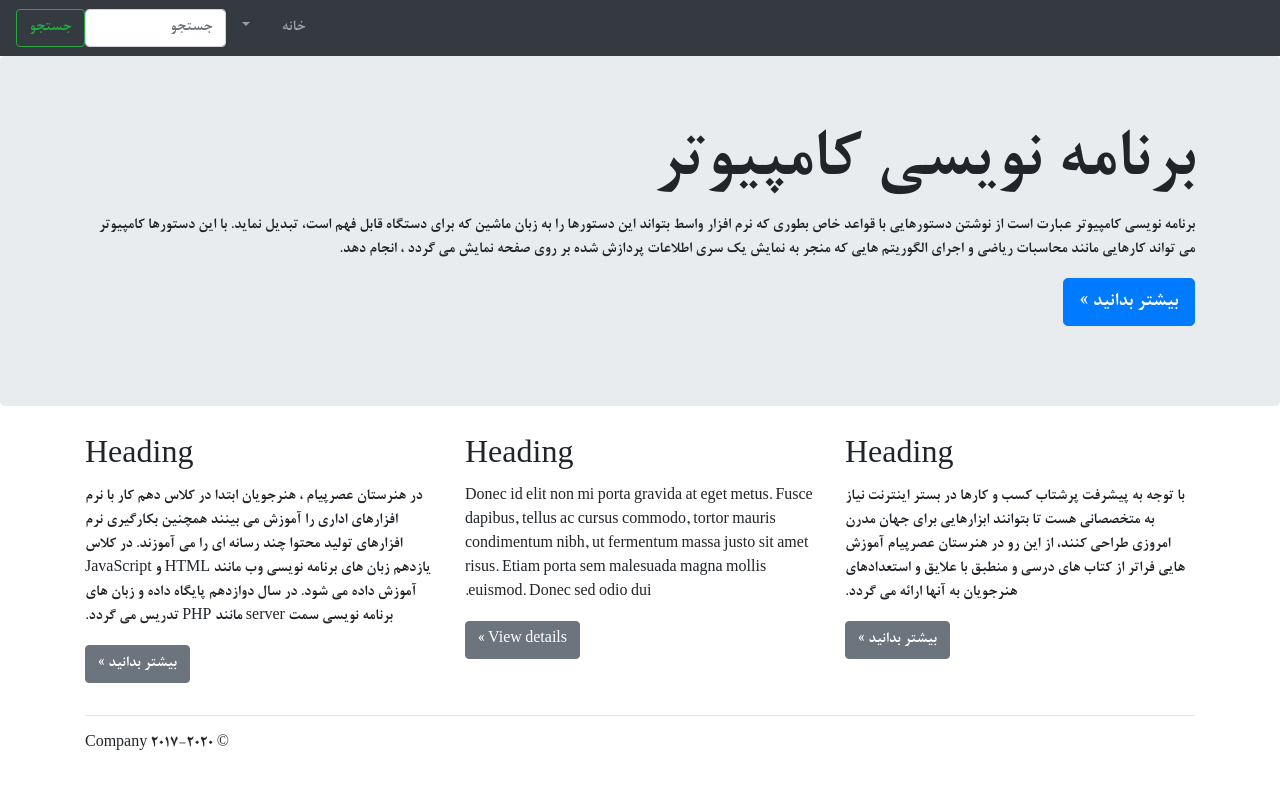
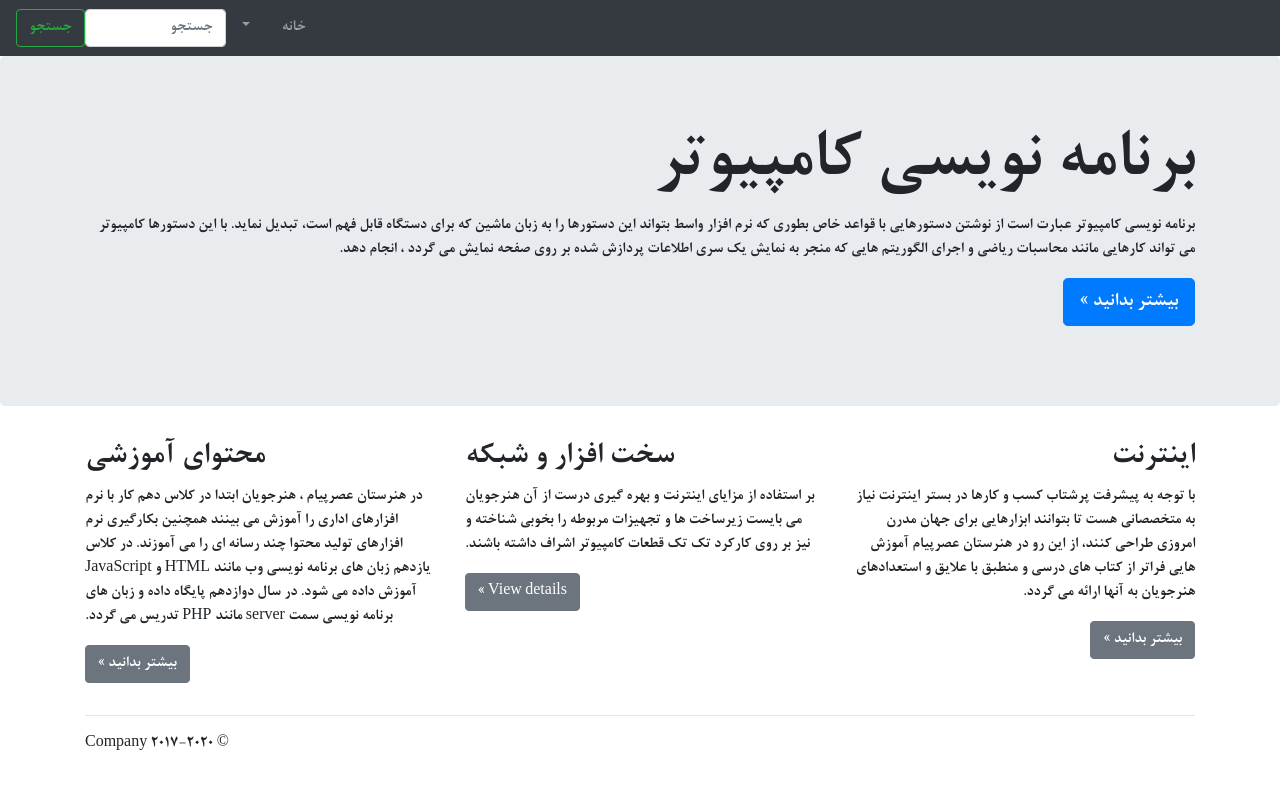
Before and after one commit to MehdiAsgarpour/asrepayaam, a plain HTML site: page computer.html in a window 1280 px wide. Drawn offline with nearby package versions, Linux system fonts and the light colour scheme; files whose address does not match are found by name.

Commit message:
Update computer.html

```diff
--- a/computer.html
+++ b/computer.html
@@ -89,19 +89,19 @@
   <div class="container">
     <!-- Example row of columns -->
     <div class="row">
-      <div class="col-md-4">
-        <h2>Heading</h2>
+      <div class="col-md-4 text-right">
+        <h2>اینترنت</h2>
         <p>با توجه به پیشرفت پرشتاب کسب و کارها در بستر اینترنت نیاز به متخصصانی هست تا بتوانند ابزارهایی برای جهان مدرن امروزی طراحی کنند، از این رو در هنرستان عصرپیام آموزش هایی فراتر از کتاب های درسی و منطبق با
          علایق و استعدادهای هنرجویان به آنها ارائه می گردد.</p>
         <p><a class="btn btn-secondary" href="#" role="button">بیشتر بدانید &raquo;</a></p>
       </div>
       <div class="col-md-4">
-        <h2>Heading</h2>
-        <p>Donec id elit non mi porta gravida at eget metus. Fusce dapibus, tellus ac cursus commodo, tortor mauris condimentum nibh, ut fermentum massa justo sit amet risus. Etiam porta sem malesuada magna mollis euismod. Donec sed odio dui. </p>
+        <h2>سخت افزار و شبکه</h2>
+        <p>بر استفاده از مزایای اینترنت و بهره گیری درست از آن هنرجویان می بایست زیرساخت ها و تجهیزات مربوطه را بخوبی شناخته و نیز بر روی کارکرد تک تک قطعات کامپیوتر اشراف داشته باشند. </p>
         <p><a class="btn btn-secondary" href="#" role="button">View details &raquo;</a></p>
       </div>
       <div class="col-md-4">
-        <h2>Heading</h2>
+        <h2>محتوای آموزشی</h2>
         <p>در هنرستان عصرپیام ، هنرجویان ابتدا در کلاس دهم کار با نرم افزارهای اداری را آموزش می بینند همچنین بکارگیری نرم افزارهای تولید محتوا چند رسانه ای را می آموزند. در کلاس یازدهم زبان های برنامه نویسی وب مانند HTML و
          JavaScript آموزش داده می شود. در سال دوازدهم پایگاه داده و زبان های برنامه نویسی سمت server مانند PHP تدریس می گردد.</p>
         <p><a class="btn btn-secondary" href="#" role="button">بیشتر بدانید &raquo;</a></p>
```
